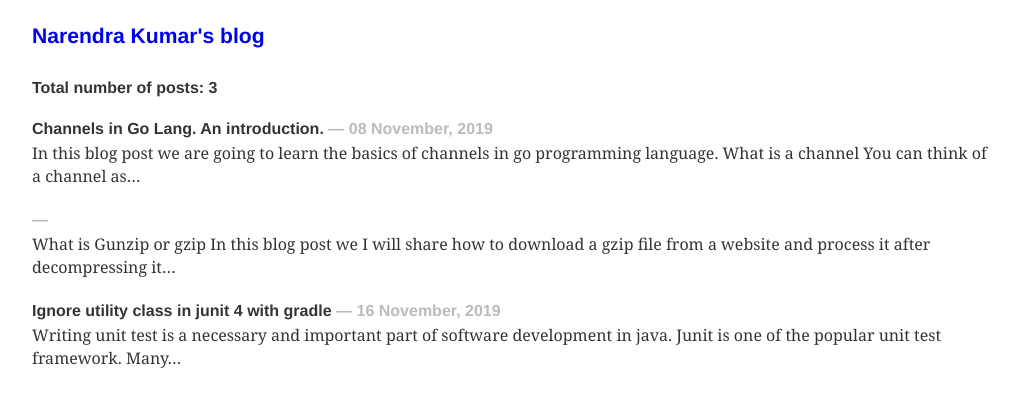
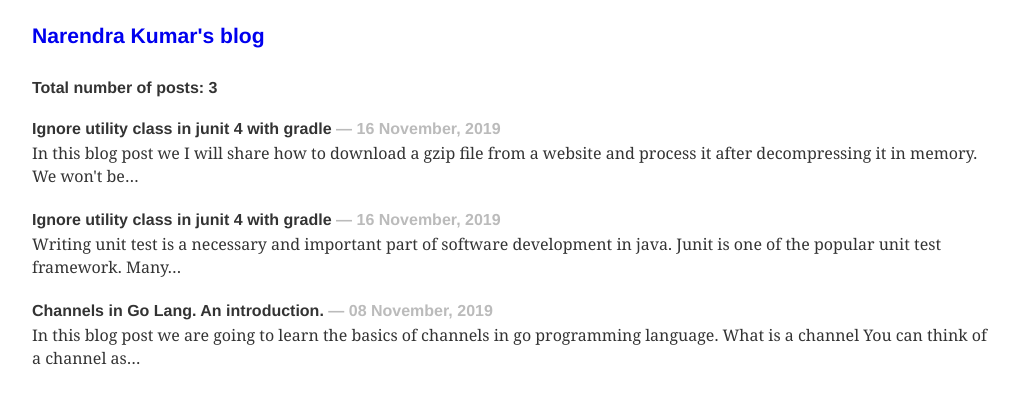
Before and after one commit to mrnakumar/mrnakumar, a Gatsby site: page / in a window 1280 px wide. Shown: the whole page, without its empty margins (128-1147 px from the left). Built offline with nearby package versions, Linux system fonts and the light colour scheme; Gatsby itself is replaced by a stand-in of ours; some packages are replaced by stand-ins of ours.

Commit message:
added metadata to golang gunzip post

```diff
--- a/src/contents/golang_download_and_gunzip_file.md
+++ b/src/contents/golang_download_and_gunzip_file.md
@@ -1,6 +1,12 @@
+---
+title: "Ignore utility class in junit 4 with gradle"
+date: "2019-11-16"
+---
+
+In this blog post we I will share how to download a gzip file from a website and process it after decompressing it in memory. We won't be using disk storage.
+
 ## What is Gunzip or gzip
 
-In this blog post we I will share how to download a gzip file from a website and process it after decompressing it in memory. We won't be using disk storage.
 gzip is a file format and a computer program which can compress/decompress a file. Whenever you want to reduce the size of a file, you can use gzip to compress that file. You can also compress a directory/folder using gzip along with tar: first create a tar and then compress it. Usually a file compressed with gzip ends with **.gz** extension and a directory compressed with gzip ends with **.tar.gz**.  Since internet can explain gzip better than I can, we will not waste more time on this.
 
 ### Download a gzip file from IMDB's website
```
